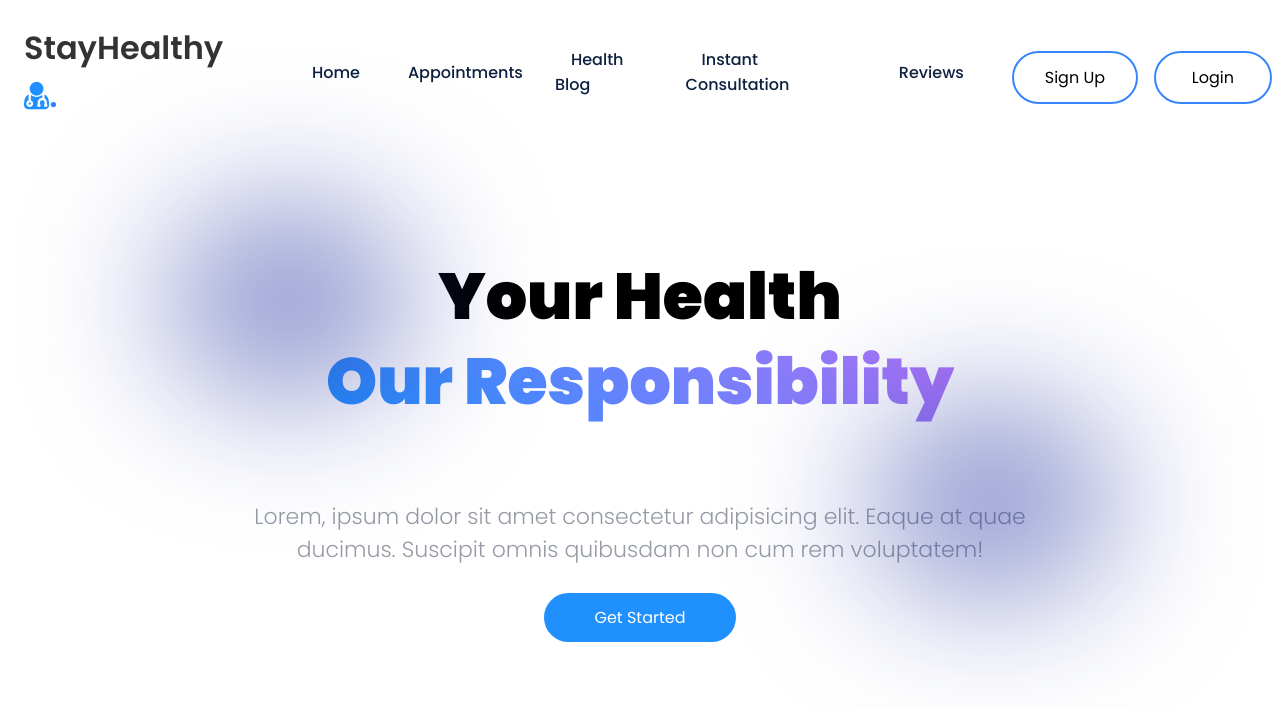
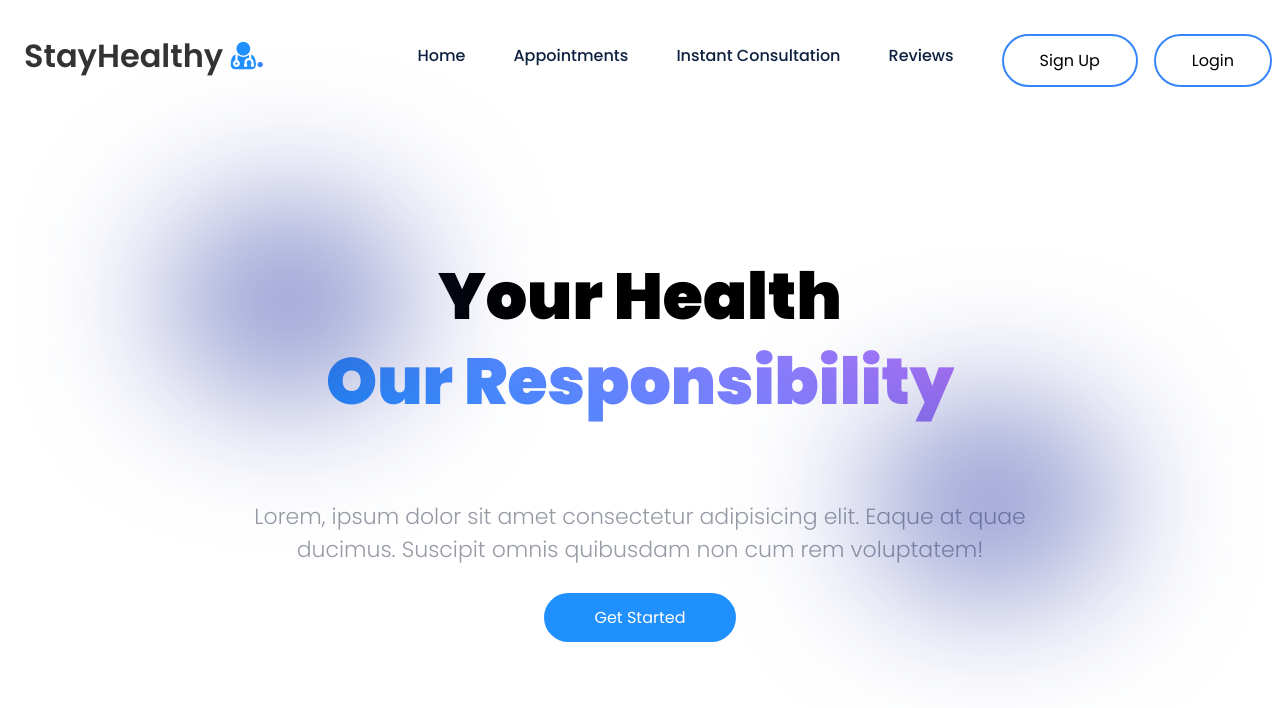
Before and after one commit to brunio97/medPage, a React (Create React App) app: page / in a window 1280 px wide. Shown: the top 708 px of the page. Built offline with nearby package versions, Linux system fonts and the light colour scheme.

Commit message:
remove blog

```diff
--- a/src/Components/Navbar/Navbar.js
+++ b/src/Components/Navbar/Navbar.js
@@ -73,9 +73,9 @@ const Navbar = () => {
         <li className="link">
           <Link to="/search/doctors">Appointments</Link>
         </li>
-        <li className="link">
+        {/* <li className="link">
           <Link to="/healthblog">Health Blog</Link>
-        </li>
+        </li> */}
         <li className="link">
          <Link to="/instant-consultation">Instant Consultation</Link>
         </li>
```
